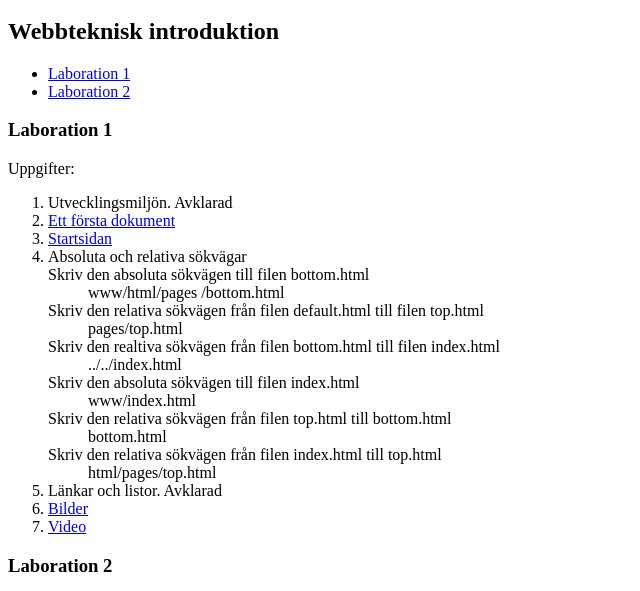
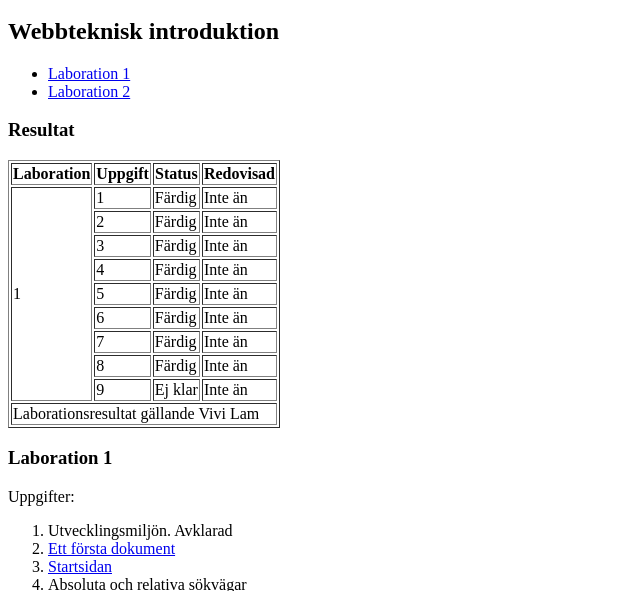
Before and after one commit to vl222cu/1ik415-laborationer, a plain HTML site: page pages/laborationer.html in a window 1280 px wide. Shown: the part 154-745 px from the top of the page, without its empty margins (0-640 px from the left). Drawn offline with Linux system fonts and the light colour scheme.

Commit message:
konstruerat tabell

```diff
--- a/pages/laborationer.html
+++ b/pages/laborationer.html
@@ -14,6 +14,71 @@
         <li><a href="#laboration 1">Laboration 1</a></li>
         <li><a href="#laboration 2">Laboration 2</a></li>
     </ul>
+    <h3>Resultat</h3>
+    <table border="1">
+    <thead>
+    <tr>
+        <th>Laboration</th>
+        <th>Uppgift</th>
+        <th>Status</th>
+        <th>Redovisad</th>
+    </tr>
+    </thead>
+    <tfoot>
+    <tr>
+        <td colspan="4">Laborationsresultat gällande Vivi Lam</td>
+    </tr>
+    </tfoot>
+    <tbody>
+    <tr>
+        <td rowspan="9">1</td>
+        <td>1</td>
+        <td>Färdig</td>
+        <td>Inte än</td>
+    </tr>
+     <tr>
+        <td>2</td>
+        <td>Färdig</td>
+        <td>Inte än</td>
+    </tr>
+    <tr>
+        <td>3</td>
+        <td>Färdig</td>
+        <td>Inte än</td>
+    </tr>
+        <tr>
+        <td>4</td>
+        <td>Färdig</td>
+        <td>Inte än</td>
+    </tr>
+        <tr>
+        <td>5</td>
+        <td>Färdig</td>
+        <td>Inte än</td>
+    </tr>
+        <tr>
+        <td>6</td>
+        <td>Färdig</td>
+        <td>Inte än</td>
+    </tr>
+        <tr>
+        <td>7</td>
+        <td>Färdig</td>
+        <td>Inte än</td>
+    </tr>
+        <tr>
+        <td>8</td>
+        <td>Färdig</td>
+        <td>Inte än</td>
+    </tr>
+        <tr>
+        <td>9</td>
+        <td>Ej klar</td>
+        <td>Inte än</td>
+    </tr>
+    </tbody>
+    </table>
+
     <h3 id="laboration 1">Laboration 1</h3>
     <p>Uppgifter:</p>
     <ol>
```
